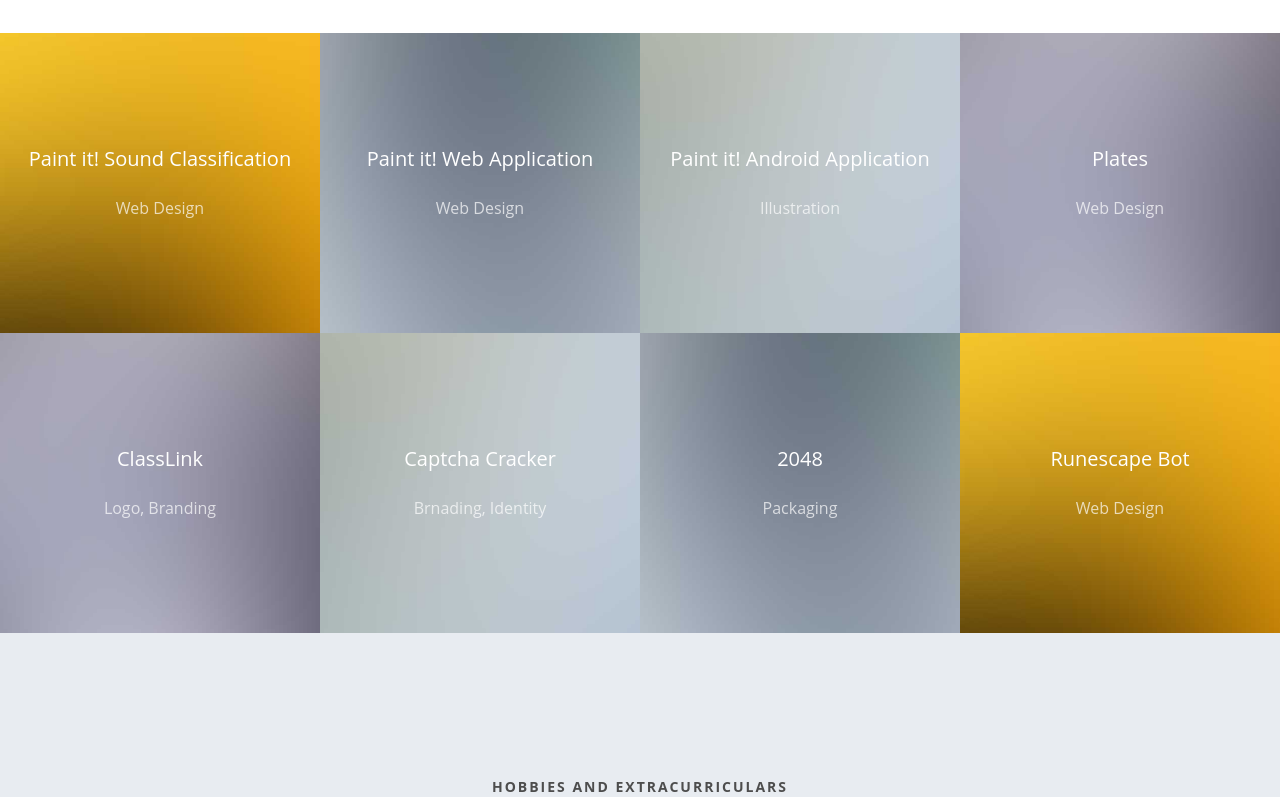
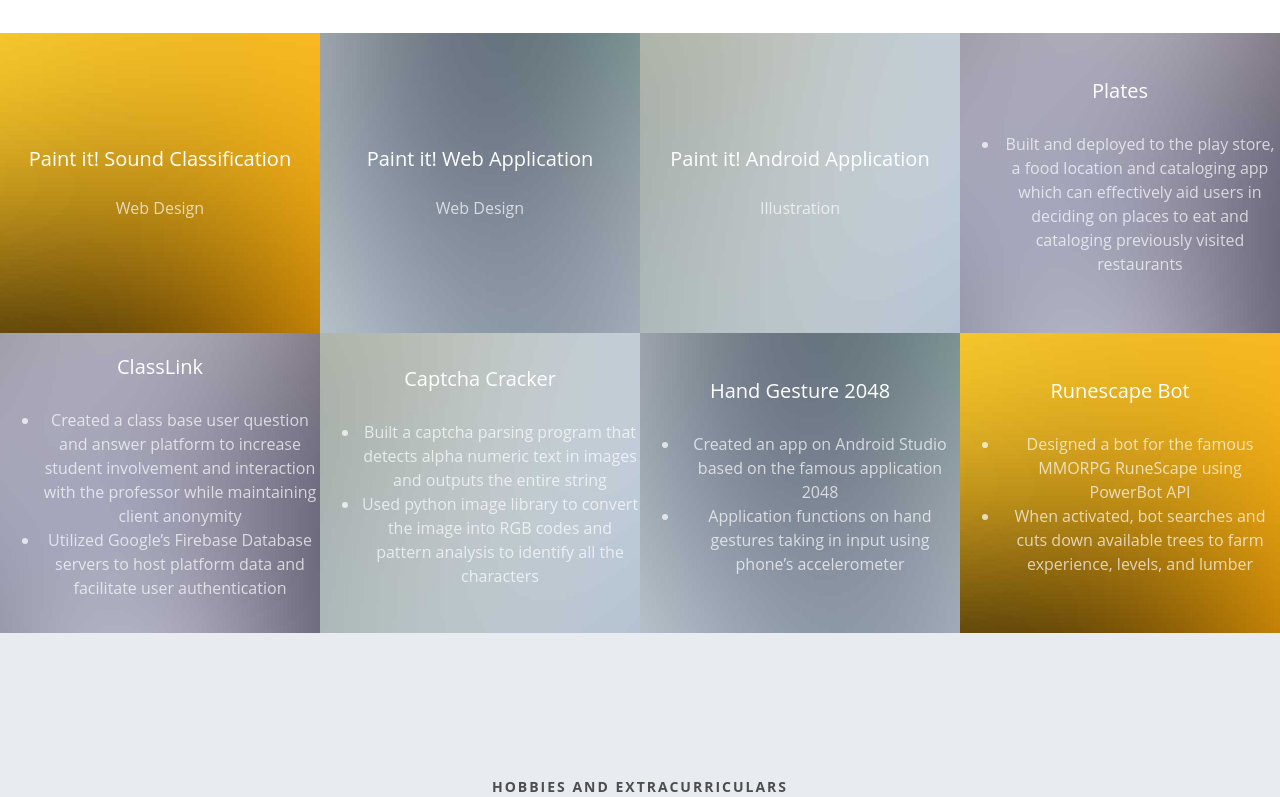
Before and after one commit to RahulChakravarthy/R7chakra-Webapp, an Angular app: page / in a window 1280 px wide. Shown: the part 2476-3273 px from the top of the page. Built offline with nearby package versions, Linux system fonts and the light colour scheme; what @ngui/sticky, ng2-scroll-to would draw is missing.

Commit message:
Made more changes

```diff
--- a/REST/app.js
+++ b/REST/app.js
@@ -5,7 +5,6 @@
 
 const nodeMailer = require('nodemailer');
 const bodyParser = require('body-parser');
-
 
 app.use(express.static(path.join(__dirname, '../', '/dist')));
 
--- a/src/app/app.component.html
+++ b/src/app/app.component.html
@@ -73,7 +73,7 @@
     </div>
 
     <div id="fh5co-Internships" data-section="Internships">
-      <div class="fh5co-video"><a href="https://vimeo.com/channels/staffpicks/93951774" class="popup-vimeo"></a> <span>Resume</span></div>
+      <div class="fh5co-video"><a href="https://vimeo.com/channels/staffpicks/93951774" class="popup-vimeo"></a></div>
       <div class="container">
         <div class="col-md-6 col-md-offset-3 text-center fh5co-heading">
           <h2>Internships</h2>
@@ -130,7 +130,7 @@
           </div>
         </div>
       </a>
-      <a href="../assets/images/img_1.jpg" class="fh5co-item image-popup" style="background-image: url(../assets/images/img_1.jpg)">
+      <a href="https://github.com/RahulChakravarthy/Plates" class="fh5co-item image-popup" style="background-image: url(../assets/images/img_1.jpg)">
         <div class="fh5co-overlay"></div>
         <div class="fh5co-copy">
           <div class="fh5co-copy-inner">
@@ -139,48 +139,72 @@
           </div>
         </div>
       </a>
-      <a href="../assets/images/img_4.jpg" class="fh5co-item image-popup" style="background-image: url(../assets/images/img_4.jpg)">
+      <a href="https://play.google.com/store/apps/details?id=com.enghack2018" class="fh5co-item image-popup" target="_blank" style="background-image: url(../assets/images/img_4.jpg)">
         <div class="fh5co-overlay"></div>
         <div class="fh5co-copy">
           <div class="fh5co-copy-inner">
             <h2 style="visibility: visible; opacity: 1">Plates</h2>
-            <h3 style="visibility: visible; opacity: 1">Web Design</h3>
+            <h3 style="visibility: visible; opacity: 1">
+              <ul style="line-height: 150%">
+                <li>Built and deployed to the play store, a food location and cataloging app which can effectively aid users in deciding on places to eat and cataloging previously visited restaurants</li>
+              </ul>
+            </h3>
           </div>
         </div>
       </a>
-      <a href="../assets/images/img_4.jpg" class="fh5co-item image-popup" style="background-image: url(../assets/images/img_4.jpg)">
+      <a href="https://github.com/RahulChakravarthy/ClassLink" target="_blank" class="fh5co-item image-popup" style="background-image: url(../assets/images/img_4.jpg)">
         <div class="fh5co-overlay"></div>
         <div class="fh5co-copy">
           <div class="fh5co-copy-inner">
             <h2 style="visibility: visible; opacity: 1">ClassLink</h2>
-            <h3 style="visibility: visible; opacity: 1">Logo, Branding</h3>
+            <h3 style="visibility: visible; opacity: 1">
+              <ul style="line-height: 150%">
+                <li>Created a class base user question and answer platform to increase student involvement and interaction with the professor while maintaining client anonymity</li>
+                <li>Utilized Google’s Firebase Database servers to host platform data and facilitate user authentication</li>
+              </ul>
+            </h3>
           </div>
         </div>
       </a>
-      <a href="../assets/images/img_1.jpg" class="fh5co-item image-popup" style="background-image: url(../assets/images/img_1.jpg)">
+      <a href="https://github.com/RahulChakravarthy/CaptchaCracker" target="_blank" class="fh5co-item image-popup" style="background-image: url(../assets/images/img_1.jpg)">
         <div class="fh5co-overlay"></div>
         <div class="fh5co-copy">
           <div class="fh5co-copy-inner">
             <h2 style="visibility: visible; opacity: 1">Captcha Cracker</h2>
-            <h3 style="visibility: visible; opacity: 1">Brnading, Identity</h3>
+            <h3 style="visibility: visible; opacity: 1">
+              <ul style="line-height: 150%">
+                <li>Built a captcha parsing program that detects alpha numeric text in images and outputs the entire string</li>
+                <li>Used python image library to convert the image into RGB codes and pattern analysis to identify all the characters</li>
+              </ul>
+            </h3>
           </div>
         </div>
       </a>
-      <a href="../assets/images/img_2.jpg" class="fh5co-item image-popup" style="background-image: url(../assets/images/img_2.jpg)">
+      <a href="https://github.com/RahulChakravarthy/2048" target="_blank" class="fh5co-item image-popup" style="background-image: url(../assets/images/img_2.jpg)">
         <div class="fh5co-overlay"></div>
         <div class="fh5co-copy">
           <div class="fh5co-copy-inner">
-            <h2 style="visibility: visible; opacity: 1">2048</h2>
-            <h3 style="visibility: visible; opacity: 1">Packaging</h3>
+            <h2 style="visibility: visible; opacity: 1">Hand Gesture 2048</h2>
+            <h3 style="visibility: visible; opacity: 1">
+              <ul style="line-height: 150%">
+                <li>Created an app on Android Studio based on the famous application 2048</li>
+                <li>Application functions on hand gestures taking in input using phone’s accelerometer</li>
+              </ul>
+            </h3>
           </div>
         </div>
       </a>
-      <a href="../assets/images/img_3.jpg" class="fh5co-item image-popup" style="background-image: url(../assets/images/img_3.jpg)">
+      <a href="https://github.com/RahulChakravarthy/RuneScape-Bot" target="_blank" class="fh5co-item image-popup" style="background-image: url(../assets/images/img_3.jpg)">
         <div class="fh5co-overlay"></div>
         <div class="fh5co-copy">
           <div class="fh5co-copy-inner">
             <h2 style="visibility: visible; opacity: 1">Runescape Bot</h2>
-            <h3 style="visibility: visible; opacity: 1">Web Design</h3>
+            <h3 style="visibility: visible; opacity: 1">
+              <ul style="line-height: 150%">
+                <li>Designed a bot for the famous MMORPG RuneScape using PowerBot API</li>
+                <li>When activated, bot searches and cuts down available trees to farm experience, levels, and lumber</li>
+              </ul>
+            </h3>
           </div>
         </div>
       </a>
```
Also changed, not shown: src/assets/images/wrtt.jpg (added), 3 other files (tests, documents, lock files or other folders).
